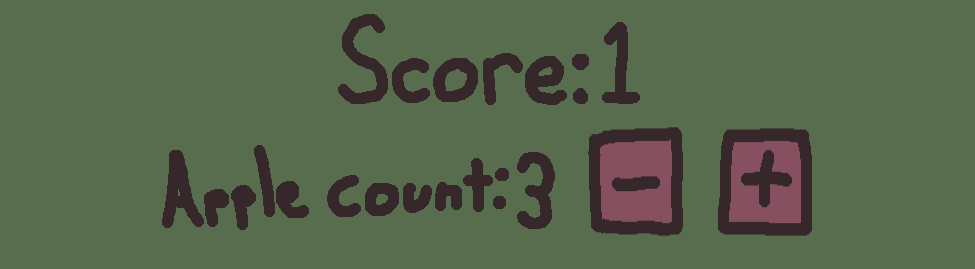
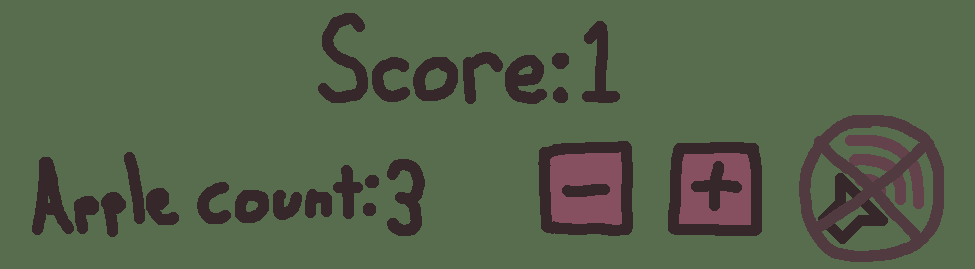
Before and after one commit to Tyler-Gates/Snake, a plain HTML site: page index.html in a window 1280 px wide. Shown: the part 1013-1282 px from the top of the page, without its empty margins (151-1126 px from the left). Before the commit the page ends 1260 px from the top, so only its background shows below. Drawn offline with Linux system fonts and the light colour scheme.

Commit message:
add Music toggle, new title, rearrange page

```diff
--- a/index.html
+++ b/index.html
@@ -14,26 +14,28 @@
       width="800"
       height="800"
     ></canvas>
-    <div class="button-option-list">
-      <div class="apple-count-label">
+    <div class="score-container">
+      <div>
         <img src="img/score.png" />
-        <span id="score-count"></span>
+        <span class="number-display" id="score-count"></span>
       </div>
     </div>
-    <div class="button-option-list">
+    <div class="apple-music-container">
       <div class="apple-count-label">
         <img src="img/appleCount.png" />
-        <span id="apple-count"></span>
+        <span class="number-display" id="apple-count"></span>
       </div>
       <img
         src="img/minus.png"
+        height="100px"
         id="remove-apple-button"
         onclick="appleCountManipulator(false)"
       /><img
+        height="100px"
         src="img/plus.png"
         id="add-apple-button"
         onclick="appleCountManipulator(true)"
-      />
+      /><img id="music-button" src="img/musicOFF.png" onclick="musicToggle()" />
     </div>
 
     <script type="text/javascript" src="snakeGameLogic.js"></script>
--- a/snakeGameLogic.js
+++ b/snakeGameLogic.js
@@ -55,6 +55,18 @@ const scoreImage = new Image();
 scoreImage.src = "img/score.png";
 var score = 1;
 
+const musicButton = document.getElementById("music-button");
+var musicFlag = false;
+
+function musicToggle() {
+  if (musicFlag) {
+    musicButton.src = "img/musicOFF.png";
+  } else {
+    musicButton.src = "img/musicON.png";
+  }
+  musicFlag = !musicFlag;
+}
+
 const minusButton = document.getElementById("remove-apple-button");
 minusButton.addEventListener("mousedown", minusMouseDown);
 minusButton.addEventListener("mouseup", minusMouseUp);
@@ -99,6 +111,20 @@ var opacityFlipSwitch = false;
 var eatApple = new Audio("audio/eatApple.wav");
 
 window.addEventListener("keydown", handleKeyPress);
+
+window.addEventListener(
+  "keydown",
+  function (e) {
+    if (
+      ["Space", "ArrowUp", "ArrowDown", "ArrowLeft", "ArrowRight"].indexOf(
+        e.code
+      ) > -1
+    ) {
+      e.preventDefault();
+    }
+  },
+  false
+);
 
 function appleCountManipulator(change) {
   appleCount = document.getElementById("apple-count").value;
@@ -267,7 +293,9 @@ function processSnakeMovement(direction) {
     ) {
       eatenFoodFlag = true;
       score++;
-      eatApple.cloneNode(true).play();
+      if (musicFlag) {
+        eatApple.cloneNode(true).play();
+      }
       snakePositions.unshift([
         [+snakePositions[0][0] + first],
         [+snakePositions[0][1] + second],
@@ -295,7 +323,7 @@ function generateNewFood() {
   for (var i = 0; i < 20; i++) {
     for (var j = 0; j < 20; j++) {
       if (gameState[i][j] == 0) {
-        emptyList.push([[i], [j]]);
+        emptyList.push([i, j]);
       }
     }
   }
--- a/styling.css
+++ b/styling.css
@@ -3,7 +3,7 @@
   text-align: center;
   font-family: math;
   margin: auto;
-  margin-top: 5vh;
+  margin-top: 4vh;
   margin-bottom: 2vh;
   display: flex;
 }
@@ -38,13 +38,21 @@ body {
   margin-top: 10px;
 }
 
-.button-option-list {
+.score-container {
   margin-top: 10px;
-  margin-right: auto;
-  margin-left: auto;
+  display: flex;
+  margin-left: 40px;
+  justify-content: center;
+  flex-direction: row;
+  align-items: center;
+  gap: 30px;
+}
+
+.apple-music-container {
   display: flex;
   justify-content: center;
   flex-direction: row;
+  align-items: center;
   gap: 30px;
 }
 
@@ -52,3 +60,8 @@ body {
   margin-top: 10px;
   white-space: nowrap;
 }
+
+.number-display {
+  display: inline-block;
+  width: 120px;
+}
```
Also changed, not shown: img/musicOFF.png (added), img/musicON.png (added), img/title.png, 1 other file.
